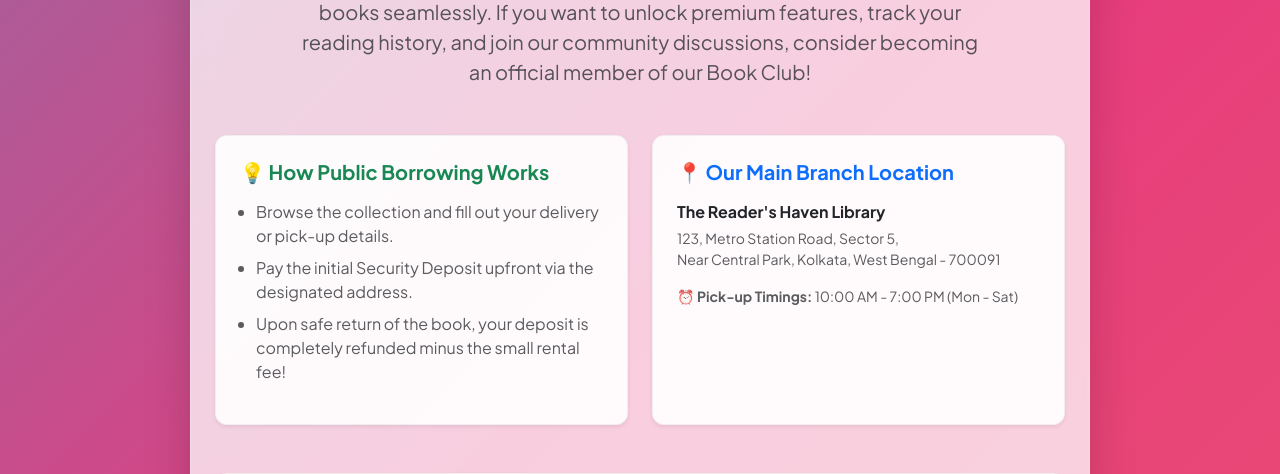
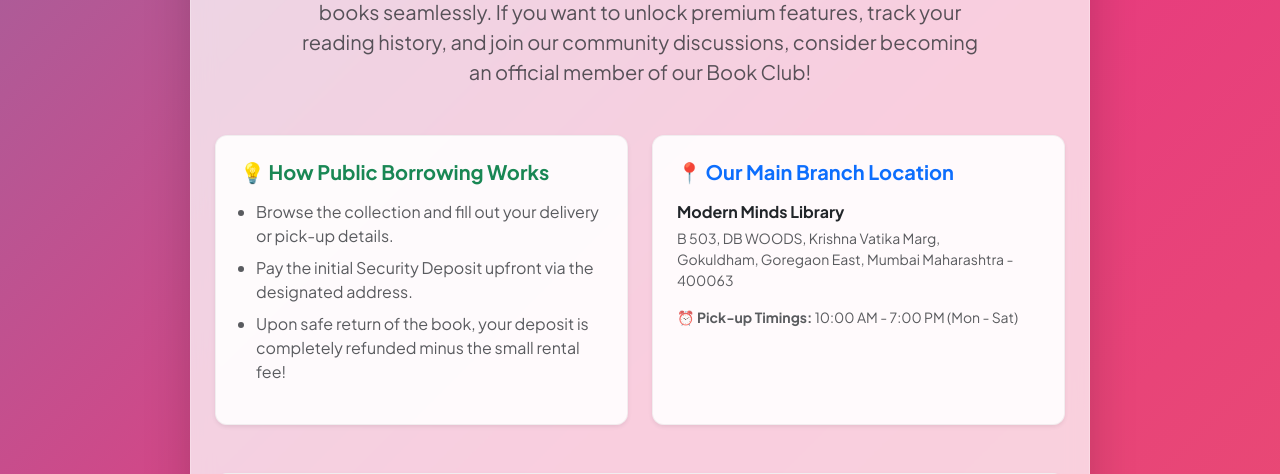
Before and after one commit to AryanTulsyan/Library, a Django app: template books/templates/books/about.html in a window 1280 px wide. Shown: the part 194-668 px from the top of the page. Run offline with Django 3.2, Linux system fonts and the light colour scheme; the template is opened without the code that fills it, so the values that code supplies are empty.

Commit message:
UI: Replaced placeholder branch address text with real location data

```diff
--- a/books/templates/books/about.html
+++ b/books/templates/books/about.html
@@ -79,10 +79,10 @@
         <div class="col-md-6">
             <div class="info-card p-4 h-100 shadow-sm">
                 <h5 class="fw-bold text-primary mb-3">📍 Our Main Branch Location</h5>
-                <p class="text-dark mb-1 fw-bold">The Reader's Haven Library</p>
+                <p class="text-dark mb-1 fw-bold">Modern Minds Library</p>
                 <p class="text-muted small mb-3">
-                    123, Metro Station Road, Sector 5, <br>
-                    Near Central Park, Kolkata, West Bengal - 700091
+                    B 503, DB WOODS, Krishna Vatika Marg, <br>
+                    Gokuldham, Goregaon East, Mumbai Maharashtra - 400063
                 </p>
                 <p class="text-muted small mb-0">
                     <strong>⏰ Pick-up Timings:</strong> 10:00 AM - 7:00 PM (Mon - Sat)
```
